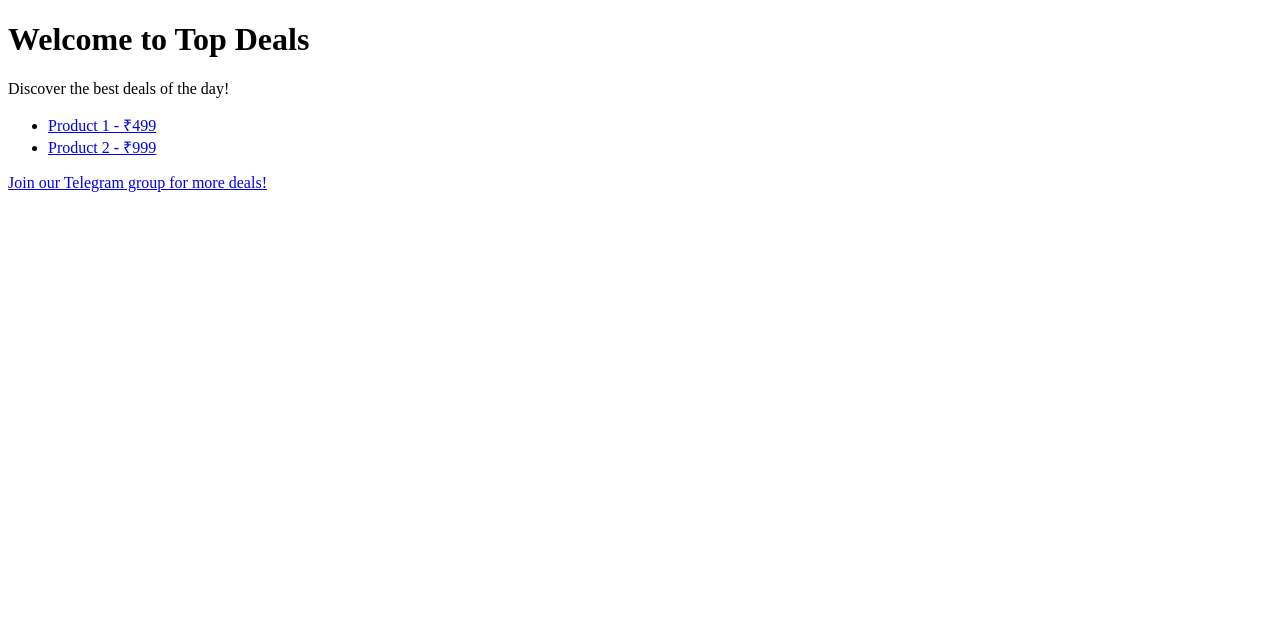
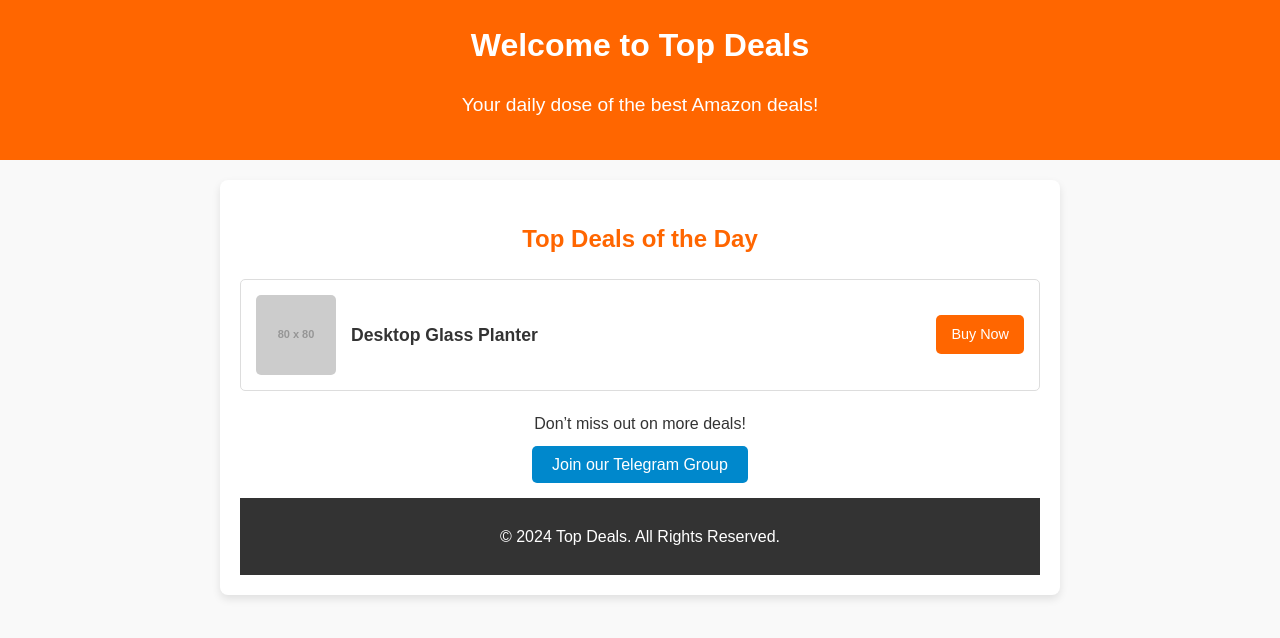
Before and after one commit to dpkgoswami/affiliate-site, a plain HTML site: page index.html in a window 1280 px wide. Drawn offline with Linux system fonts and the light colour scheme; placeholder pictures from the web are drawn by us.

Commit message:
Update index.html

```diff
--- a/index.html
+++ b/index.html
@@ -1,15 +1,157 @@
 <!DOCTYPE html>
-<html>
+<html lang="en">
 <head>
+    <meta charset="UTF-8">
+    <meta name="viewport" content="width=device-width, initial-scale=1.0">
     <title>Top Deals</title>
+    <style>
+        /* Reset and base styles */
+        body {
+            font-family: Arial, sans-serif;
+            margin: 0;
+            padding: 0;
+            background-color: #f9f9f9;
+            color: #333;
+            line-height: 1.6;
+        }
+
+        /* Header section */
+        header {
+            background-color: #ff6600;
+            color: #fff;
+            padding: 20px 10px;
+            text-align: center;
+        }
+
+        header h1 {
+            margin: 0;
+            font-size: 2rem;
+        }
+
+        header p {
+            font-size: 1.2rem;
+        }
+
+        /* Deals section */
+        .deals-container {
+            max-width: 800px;
+            margin: 20px auto;
+            background: #fff;
+            padding: 20px;
+            border-radius: 8px;
+            box-shadow: 0 4px 8px rgba(0, 0, 0, 0.1);
+        }
+
+        .deals-container h2 {
+            text-align: center;
+            margin-bottom: 20px;
+            color: #ff6600;
+        }
+
+        .deal-item {
+            border: 1px solid #ddd;
+            border-radius: 5px;
+            margin-bottom: 15px;
+            padding: 15px;
+            display: flex;
+            align-items: center;
+            justify-content: space-between;
+            transition: transform 0.2s, box-shadow 0.2s;
+        }
+
+        .deal-item:hover {
+            transform: scale(1.02);
+            box-shadow: 0 6px 12px rgba(0, 0, 0, 0.1);
+        }
+
+        .deal-item img {
+            max-width: 80px;
+            max-height: 80px;
+            margin-right: 15px;
+            border-radius: 5px;
+        }
+
+        .deal-content {
+            flex: 1;
+        }
+
+        .deal-title {
+            font-size: 1.1rem;
+            font-weight: bold;
+            color: #333;
+        }
+
+        .deal-price {
+            color: #28a745;
+            font-weight: bold;
+            margin: 5px 0;
+        }
+
+        .buy-now {
+            color: #fff;
+            background-color: #ff6600;
+            padding: 8px 15px;
+            border-radius: 5px;
+            text-decoration: none;
+            font-size: 0.9rem;
+        }
+
+        .buy-now:hover {
+            background-color: #e55b00;
+        }
+
+        /* Telegram section */
+        .telegram-cta {
+            text-align: center;
+            margin-top: 20px;
+        }
+
+        .telegram-cta a {
+            text-decoration: none;
+            background-color: #0088cc;
+            color: #fff;
+            padding: 10px 20px;
+            border-radius: 5px;
+            font-size: 1rem;
+        }
+
+        .telegram-cta a:hover {
+            background-color: #0077b3;
+        }
+
+        footer {
+            margin-top: 20px;
+            background-color: #333;
+            color: #fff;
+            text-align: center;
+            padding: 10px 0;
+        }
+    </style>
 </head>
 <body>
-    <h1>Welcome to Top Deals</h1>
-    <p>Discover the best deals of the day!</p>
-    <ul>
-        <li><a href="https://amazon.in/affiliate-link-1">Product 1 - ₹499</a></li>
-        <li><a href="https://amazon.in/affiliate-link-2">Product 2 - ₹999</a></li>
-    </ul>
-    <a href="https://t.me/yourtelegramgroup">Join our Telegram group for more deals!</a>
+    <header>
+        <h1>Welcome to Top Deals</h1>
+        <p>Your daily dose of the best Amazon deals!</p>
+    </header>
+
+    <div class="deals-container">
+        <h2>Top Deals of the Day</h2>
+        <div class="deal-item">
+            <img src="https://via.placeholder.com/80" alt="Product 1">
+            <div class="deal-content">
+                <p class="deal-title">Desktop Glass Planter</p>
+            </div>
+            <a href="https://amzn.to/3UV46LY" class="buy-now">Buy Now</a>
+        </div>
+
+
+    <div class="telegram-cta">
+        <p>Don’t miss out on more deals!</p>
+        <a href="https://t.me/+5eKRy-Ye0Zk2N2ZI">Join our Telegram Group</a>
+    </div>
+
+    <footer>
+        <p>&copy; 2024 Top Deals. All Rights Reserved.</p>
+    </footer>
 </body>
 </html>
```
